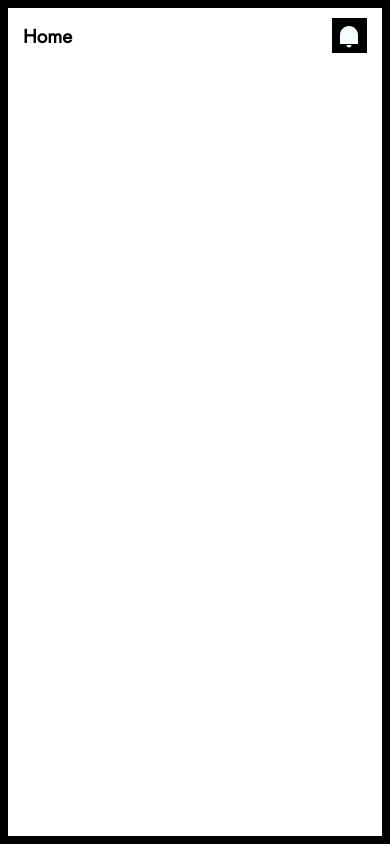
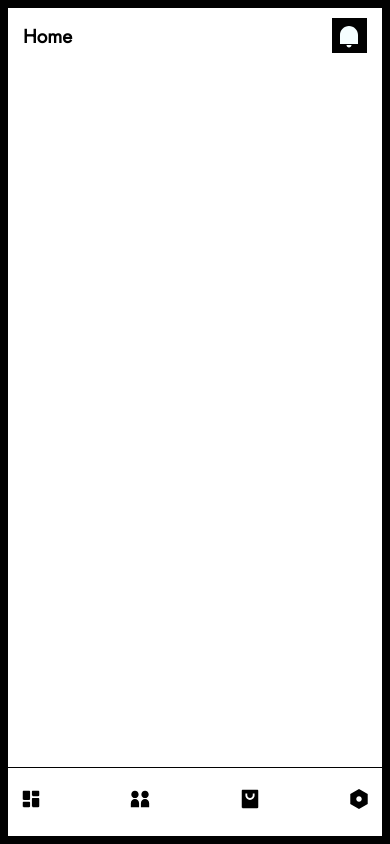
Before and after one commit to cloortt/web.cloortt.com, a Vue app: page / in a window 390 px wide. Built offline with nearby package versions, Linux system fonts and the light colour scheme.

Commit message:
Created AppBottomBar Component, Imported AppBottomBar to SidebarLayout Component, Modified web.css

```diff
--- a/src/assets/css/web.css
+++ b/src/assets/css/web.css
@@ -19,6 +19,12 @@
 .web-sidebar .links ul li:nth-last-child(1) {
   padding-bottom: 0;
   border-bottom: 0;
+}
+.web-bottom-bar {
+  display: none;
+  padding: 20px 12px;
+  border: 8px solid var(--c-black);
+  border-top-width: 1px;
 }
 .web-app-body {
   float: right;
@@ -153,11 +159,16 @@
   .web-sidebar {
     display: none;
   }
+  .web-bottom-bar {
+    width: 100%;
+    display: flex;
+  }
   .web-app-body {
-    padding: 10px 15px;
+    padding: 10px 15px 72px 15px;
     width: 100%;
     min-height: 100dvh;
     border: 8px solid var(--c-base);
+    border-bottom: 0;
   }
 
   .web-auth {
--- /dev/null
+++ b/src/components/AppBottomBar.vue
@@ -0,0 +1,34 @@
+<script setup>
+import Icon from './Icon.vue'
+import { RouterLink } from 'vue-router'
+</script>
+<template>
+  <div
+    class="web-bottom-bar cl-bg-white cl-size full-width cl-pos-fixed cl-pos left-offset bottom-offset"
+  >
+    <ul
+      class="cl-list remove-style cl-size full-width cl-flex cl-flex-justify-content-space-between"
+    >
+      <li>
+        <RouterLink to="/" class="cl-txt no-decoration" href="">
+          <Icon class="cl-fill-base" name="dashboard" :size="{ width: '22px', height: '22px' }" />
+        </RouterLink>
+      </li>
+      <li>
+        <RouterLink to="/customers" class="cl-txt no-decoration" href="">
+          <Icon class="cl-fill-base" name="users" :size="{ width: '22px', height: '22px' }" />
+        </RouterLink>
+      </li>
+      <li>
+        <RouterLink to="/orders" class="cl-txt no-decoration" href="">
+          <Icon class="cl-fill-base" name="bag" :size="{ width: '22px', height: '22px' }" />
+        </RouterLink>
+      </li>
+      <li>
+        <RouterLink to="/settings" class="cl-txt no-decoration" href="">
+          <Icon class="cl-fill-base" name="settings" :size="{ width: '22px', height: '22px' }" />
+        </RouterLink>
+      </li>
+    </ul>
+  </div>
+</template>
--- a/src/components/layout/SidebarLayout.vue
+++ b/src/components/layout/SidebarLayout.vue
@@ -2,6 +2,7 @@
 import Sidebar from '@/components/Sidebar.vue'
 import AppBody from '@/components/AppBody.vue'
 import AppHeader from '@/components/AppHeader.vue'
+import AppBottomBar from '@/components/AppBottomBar.vue'
 import { RouterView, useRoute } from 'vue-router'
 
 const route = useRoute()
@@ -25,4 +26,5 @@ const routeNames = {
     <div class="cl-breaker-4"></div>
     <RouterView />
   </AppBody>
+  <AppBottomBar />
 </template>
```
